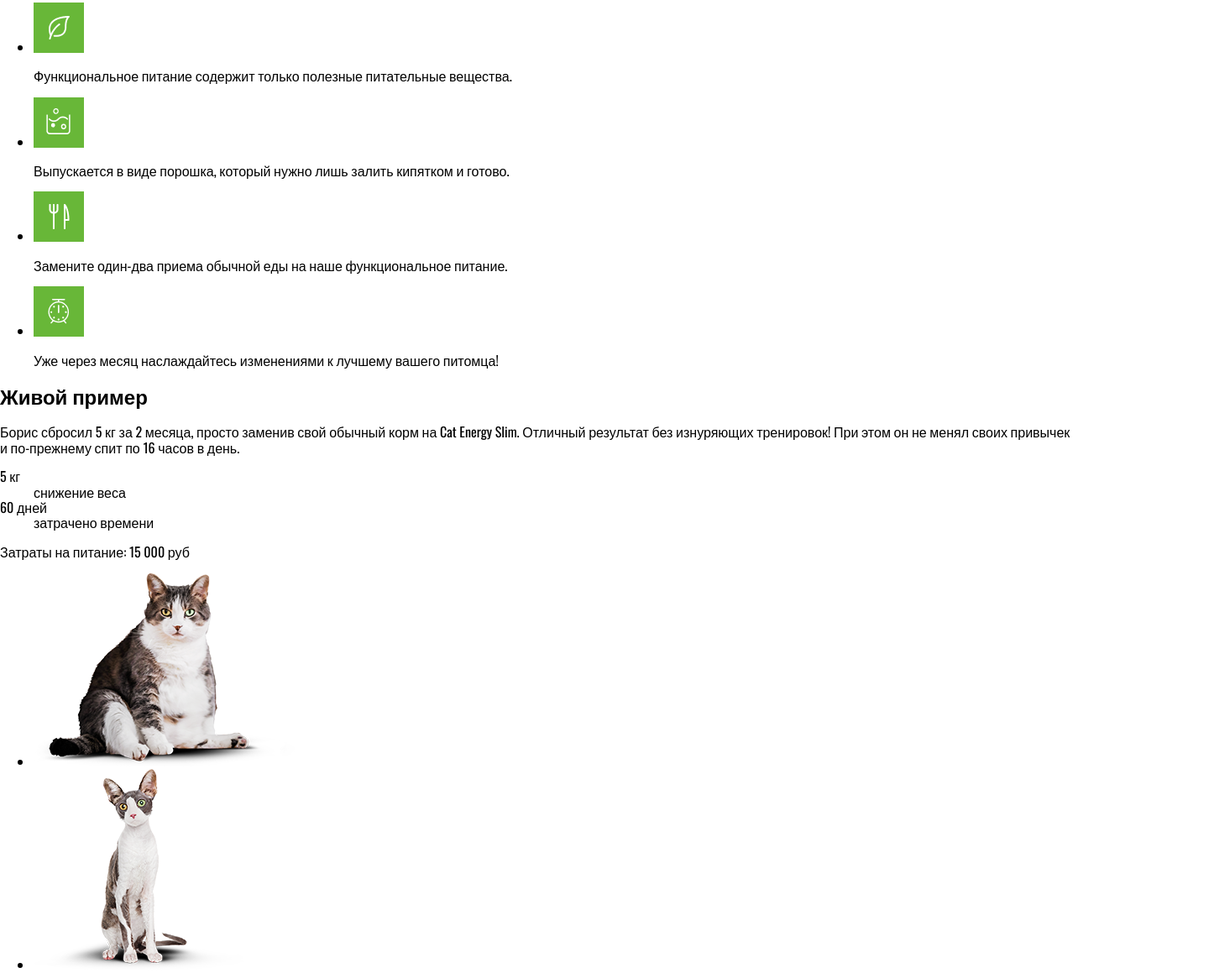
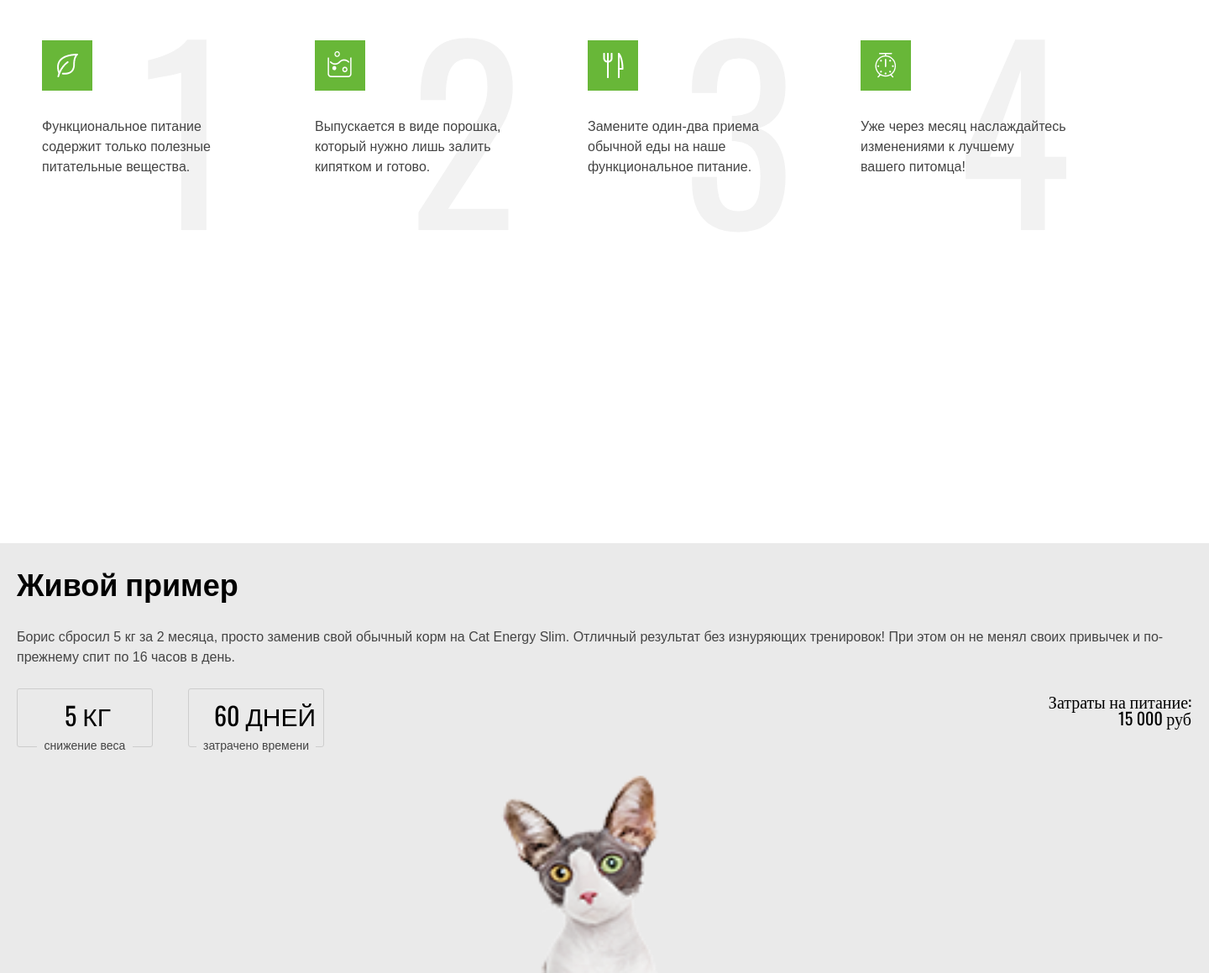
Before and after one commit to Alex-blbl/CatE, a plain HTML site: page index.html in a window 1280 px wide. Shown: the part 1472-2631 px from the top of the page at 84% size, 1440 px wide, since content can reach past the window. Drawn offline with nearby package versions, Linux system fonts and the light colour scheme; files that its build step writes are made by us from their sources.

Commit message:
start section 'live-example' width^tablet

```diff
--- a/assets/sass/blocks/body.scss
+++ b/assets/sass/blocks/body.scss
@@ -20,3 +20,16 @@
         background-position: 558px 143px, top right;
     }
 }
+
+.body-wrapper {
+
+    @media(min-width: $tablet) {
+        width: 768px;
+        margin-left: auto;
+        margin-right: auto;
+    }
+
+    @media(min-width: $desktop) {
+        width: 1440px;
+    }
+}
--- /dev/null
+++ b/assets/sass/blocks/description-list.scss
@@ -0,0 +1,112 @@
+.description-list {
+    list-style: none;
+
+    @media(min-width: $tablet) {
+        display: flex;
+        flex-direction: column;
+        justify-content: space-between;
+        align-content: space-between;
+        flex-wrap: wrap;
+
+        height: 597px;
+
+        margin-left: 30px;
+    }
+
+    @media(min-width: $desktop) {
+        flex-direction: row;
+        align-content: stretch;
+        flex-wrap: nowrap;
+
+        width: 1224px;
+    }
+}
+
+.description-list__item {
+    position: relative;
+
+    display: flex;
+    align-items: center;
+    flex-wrap: wrap;
+
+    margin-bottom: 20px;
+
+    &::after {
+        content: "";
+
+        position: absolute;
+        z-index: -1;
+
+        font-family: "Oswald";
+        font-size: 280px;
+        line-height: 280px;
+        color: #f2f2f2;
+    }
+
+    @media(min-width: $tablet) {
+        flex-direction: column;
+        align-items: flex-start;
+
+        min-width: 230px;
+        max-width: 249px;
+        height: 280px;
+
+        margin-bottom: 0;
+    }
+}
+
+.description-list__item--one::after {
+    @media(min-width: $tablet) {
+        content: "1";
+        left: 118px;
+    }
+}
+
+.description-list__item--two::after {
+    @media(min-width: $tablet) {
+        content: "2";
+        left: 112px;
+    }
+}
+
+.description-list__item--three::after {
+    @media(min-width: $tablet) {
+        content: "3";
+        left: 113px;
+    }
+}
+
+.description-list__item--fourth::after {
+    @media(min-width: $tablet) {
+        content: "4";
+        left: 114px;
+    }
+}
+
+.description-list__img {
+    margin-right: 20px;
+
+    @media(min-width: $tablet) {
+        margin-top: 40px;
+
+    }
+}
+
+.description-list__text {
+    margin: 0;
+
+    min-width: 176px;
+    max-width: 500px;
+
+    @media(min-width: $tablet) {
+        width: 100%;
+
+        margin-top: 31px;
+
+        font-family: "Arial";
+        font-size: 16px;
+        line-height: 24px;
+        font-weight: 400;
+        color: #444;
+    }
+}
--- /dev/null
+++ b/assets/sass/blocks/live-example.scss
@@ -0,0 +1,187 @@
+.live-example {
+    padding-top: 27px;
+
+    background-color: #eaeaea;
+}
+
+.live-example__title {
+    margin: 0;
+    margin-left: 20px;
+
+    font-size: 36px;
+    line-height: 40px;
+}
+
+.live-example__description {
+    margin: 0;
+    margin-left: 20px;
+    margin-right: 21px;
+    margin-top: 33px;
+
+    font-family: "Arial";
+    font-size: 14px;
+    line-height: 18px;
+    color: #444;
+
+    @media(min-width: $tablet) {
+        font-size: 16px;
+        line-height: 24px;
+
+        text-align: left;
+    }
+}
+
+.live-example__result {
+    display: flex;
+    justify-content: space-between;
+    flex-wrap: wrap;
+
+    margin-left: 20px;
+    margin-right: 21px;
+    margin-top: 25px;
+
+    @media(min-width: 420px) {
+        justify-content: space-around;
+    }
+
+    @media(min-width: $tablet) {
+        flex-wrap: nowrap;
+        column-gap: 42px;
+    }
+}
+
+.live-example__item {
+    box-sizing: border-box;
+
+    position: relative;
+
+    width: 124px;
+    height: 54px;
+
+    border: 1px solid #cdcdcd;
+    border-radius: 2px;
+
+    @media(min-width: $tablet) {
+        width: 162px;
+        height: 70px;
+
+        border-radius: 3px;
+    }
+}
+
+.live-example__num {
+    font-size: 24px;
+    line-height: 24px;
+    text-transform: uppercase;
+
+    @media(min-width: $tablet) {
+        font-size: 30px;
+        line-height: 30px;
+    }
+
+    &--mass {
+        position: absolute;
+        left: 45px;
+        top: 10px;
+
+        @media(min-width: $tablet) {
+            left: 56px;
+            top: 16px;
+        }
+    }
+
+    &--days {
+        position: absolute;
+        left: 25px;
+        top: 10px;
+
+        @media(min-width: $tablet) {
+            left: 30px;
+            top: 16px;
+        }
+    }
+}
+
+.live-example__text {
+    box-sizing: border-box;
+    width: 87px;
+
+    padding-left: 14px;
+    padding-right: 14px;
+    margin: 0;
+
+    font-family: "Arial";
+    font-size: 12px;
+    line-height: 12px;
+    text-align: center;
+    color: #444;
+
+    @media(min-width: $tablet) {
+        width: 114px;
+        padding-left: 7px;
+        padding-right: 7px;
+
+        font-size: 14px;
+        line-height: 14px;
+    }
+
+    &--mass {
+        position: absolute;
+        z-index: 1;
+        top: 41px;
+        left: 18px;
+
+        background-color: #eaeaea;
+
+        @media(min-width: $tablet) {
+            left: 23px;
+            top: 60px;
+        }
+    }
+
+    &--days {
+        position: absolute;
+        z-index: 1;
+        top: 41px;
+        left: 18px;
+
+        background-color: #eaeaea;
+
+        @media(min-width: $tablet) {
+            width: 142px;
+
+            left: 9px;
+            top: 60px;
+        }
+    }
+}
+
+.live-example__expenses {
+    width: 100%;
+    margin: 0;
+    margin-top: 34px;
+
+    text-align: center;
+
+    font-family: "Oswald";
+    font-size: 14px;
+    line-height: 20px;
+    color: #000;
+
+    @media(min-width: $tablet) {
+        width: 174px;
+        height: 56px;
+
+        margin: 0;
+        margin-left: auto;
+        margin-top: 5px;
+
+        font-size: 20px;
+        line-height: 20px;
+        text-align: right;
+    }
+}
+
+.live-example__slider {
+    margin-top: 34px;
+}
--- a/assets/sass/blocks/nutrition-list.scss
+++ b/assets/sass/blocks/nutrition-list.scss
@@ -1,6 +1,10 @@
 .nutrition-program__list {
     margin-left: 110px;
     margin-right: 110px;
+
+    @media(min-width: $desktop) {
+        margin: 0;
+    }
 }
 
 .nutritoin-list {
@@ -36,7 +40,11 @@
 
 .nutrition-list__header {
     position: relative;
-    margin-left: 21px;
+    margin-left: 41px;
+
+    @media(min-width: $tablet) {
+        margin-left: 53px;
+    }
 
     @media(min-width: $desktop) {
         margin-left: 5.61%;
@@ -68,7 +76,7 @@
     height: 53px;
 
     position: absolute;
-    left: 0;
+    left: -20px;
     top: -7px;
 
     background-image: url("../img/cat_back-slim-mobile.png");
@@ -106,7 +114,7 @@
 
         position: absolute;
         top: 0;
-        left: 0;
+        left: -27px;
 
         background-image: url("../img/cat_back-pro-mobile.png");
 
@@ -115,7 +123,7 @@
             height: 200px;
 
             top: 14px;
-            left: 60.5%;
+            left: 57.5%;
 
             background-image: none;
             background-image: url("../img/cat_back-pro-tablet.png");
@@ -140,6 +148,7 @@
 
 .nutrition-list__text {
     margin-top: 29px;
+    margin-left: 19px;
     margin-right: 34px;
     margin-bottom: 0;
 
@@ -169,7 +178,10 @@
 }
 
 .nutrition-text--slim {
-    width: 53.24%;
+    // width: 53.24%;
+    @media(min-width: $tablet) {
+        width: 377px;
+    }
 
     @media(min-width: $desktop) {
         width: 81.92%;
@@ -177,7 +189,12 @@
 }
 
 .nutrition-text--pro {
-    width: 48.3%;
+    // width: 48.3%;
+    min-width: 227px;
+
+    @media(min-width: $tablet) {
+        width: 342px;
+    }
 
     @media(min-width: $desktop) {
         width: 80.17%;
@@ -187,7 +204,8 @@
 .nutrition-list__line {
     margin-top: 23px;
     margin-bottom: 18px;
-    margin-right: 21px;
+    margin-left: 19px;
+    margin-right: 23px;
 
     @media(min-width: $tablet) {
         display: none;
@@ -198,11 +216,13 @@
     display: inline-block;
     position: relative;
 
+    margin-left: 18px;
+
     &::after {
         content: "";
         position: absolute;
         right: -39px;
-        top: 6px;
+        top: 2px;
 
         width: 24px;
         height: 12px;
--- a/assets/sass/blocks/nutrition-program.scss
+++ b/assets/sass/blocks/nutrition-program.scss
@@ -1,12 +1,11 @@
 .nutrition-program__list {
     display: flex;
     flex-direction: column;
+    align-items: center;
 
     margin: 0;
     padding: 0;
     margin-top: 22px;
-    margin-left: 3.90%;
-    margin-right: 3.90%;
 
     @media(min-width: $desktop) {
         flex-direction: row;
--- /dev/null
+++ b/assets/sass/blocks/slider.scss
@@ -0,0 +1,80 @@
+.slider__list {
+    display: flex;
+    justify-content: center;
+    flex-wrap: wrap;
+
+    width: 320px;
+
+    padding: 0;
+    margin: 0;
+    margin-left: auto;
+    margin-right: auto;
+    list-style: none;
+}
+
+.slider__item {
+    display: none;
+
+    &--active {
+        display: block;
+    }
+}
+
+.slider__img {
+    @media(min-width: $tablet) {
+        width: 708px;
+        height: 620px;
+    }
+}
+
+.slider__buttons {
+    display: flex;
+    justify-content: space-around;
+    align-items: center;
+
+    margin-left: auto;
+    margin-right: auto;
+
+    width: 228px;
+    height: 40px;
+}
+
+.slider__link {
+    text-decoration: none;
+    color: #000;
+    text-transform: uppercase;
+    font-family: "Oswald";
+    font-size: 16px;
+    line-height: 20px;
+}
+
+.slider__line {
+    box-sizing: border-box;
+
+    width: 84px;
+    height: 14px;
+
+    border: 1px solid #cdcdcd;
+    border-radius: 6px;
+
+    background-color: white;
+}
+
+.slider__pipe {
+    width: 35px;
+    height: 6px;
+
+    margin-top: 3px;
+
+    border-radius: 6px;
+
+    background-color: #68B738;
+}
+
+.pipe-before {
+    margin-left: 5px;
+}
+
+.pipe-after {
+    margin-left: 42px;
+}
--- /dev/null
+++ b/assets/sass/blocks/work-description.scss
@@ -0,0 +1,33 @@
+.work-description {
+    margin-left: 20px;
+    margin-right: 20px;
+    margin-bottom: 42px;
+}
+
+.work-description__wrapper {
+    @media(min-width: 548px) {
+        @media(max-width: $tablet) {
+            width: 548px;
+            margin-left: auto;
+            margin-right: auto;
+        }
+    }
+}
+
+.description-title {
+    font-weight: 400;
+    font-size: 36px;
+    line-height: 40px;
+}
+
+.work-description__list {
+    margin: 0;
+    padding: 0;
+}
+
+.work-description__title {
+    @media(min-width: $tablet) {
+        margin-left: 30px;
+        margin-top: 25px;
+    }
+}
--- a/assets/sass/style.scss
+++ b/assets/sass/style.scss
@@ -14,3 +14,7 @@
 @import "blocks/nutrition-program.scss";
 @import "blocks/nutrition-list.scss";
 @import "blocks/line.scss";
+@import "blocks/work-description.scss";
+@import "blocks/description-list.scss";
+@import "blocks/live-example.scss";
+@import "blocks/slider.scss";
--- a/index.html
+++ b/index.html
@@ -11,7 +11,7 @@
     <link rel="stylesheet" href="assets/css/style.min.css">
     <title>Магазин функционального питания для котов</title>
 </head>
-<body class="body">
+<body class="body body-wrapper">
 
     <header class="page-header">
 
@@ -86,12 +86,12 @@
         </section>
 
 
-        <section class="work-description">
+        <section class="work-description work-description__wrapper">
 
-            <h2 class="work-description__title title">Как это работает</h2>
+            <h2 class="work-description__title description-title title">Как это работает</h2>
 
             <ul class="work-description__list description-list">
-                <li class="description-list__item">
+                <li class="description-list__item description-list__item--one ">
                     <img class="description-list__img" src="assets/img/functional.png" alt="" width="60" height="60">
                     <p class="description-list__text">
                         Функциональное питание
@@ -99,7 +99,7 @@
                         питательные вещества.
                     </p>
                 </li>
-                <li class="description-list__item">
+                <li class="description-list__item description-list__item--two">
                     <img class="description-list__img" src="assets/img/powder.png" alt="" width="60" height="60">
                     <p class="description-list__text">
                         Выпускается в виде порошка,
@@ -107,18 +107,19 @@
                         кипятком и готово.
                     </p>
                 </li>
-                <li class="description-list__item">
+                <li class="description-list__item description-list__item--three">
                     <img class="description-list__img" src="assets/img/eat.png" alt="" width="60" height="60">
                     <p class="description-list__text">
                         Замените один-два приема
                         обычной еды на наше
                         функциональное питание.
                     </p>
+
                 </li>
-                <li class="description-list__item">
+                <li class="description-list__item description-list__item--fourth">
                     <img class="description-list__img" src="assets/img/time.png" alt="" width="60" height="60">
                     <p class="description-list__text">
-                        Уже через месяц наслаждайтесь изменениями к лучшему вашего питомца!
+                        Уже через месяц наслаждайтесь изменениями к лучшему <br>вашего питомца!
                     </p>
                 </li>
             </ul>
@@ -129,7 +130,7 @@
         <section class="live-example">
 
             <h2 class="live-example__title title">Живой пример</h2>
-            <p class="live-example__text">
+            <p class="live-example__description">
                 Борис сбросил 5 кг за 2 месяца, просто заменив свой обычный корм на Cat Energy Slim.
                 Отличный результат без изнуряющих тренировок!
                 При этом он не менял своих привычек и по-прежнему спит по 16 часов в день.
@@ -137,32 +138,33 @@
 
             <dl class="live-example__result">
                 <div class="live-example__item">
-                    <dt class="live-example__total-num">5 кг</dt>
-                    <dd class="live-example__total-text">снижение веса</dd>
+                    <dt class="live-example__num live-example__num--mass">5 кг</dt>
+                    <dd class="live-example__text live-example__text--mass">снижение веса</dd>
                 </div>
                 <div class="live-example__item">
-                    <dt class="live-example__total-num">60 дней</dt>
-                    <dd class="live-example__total-text">затрачено времени</dd>
+                    <dt class="live-example__num live-example__num--days">60 дней</dt>
+                    <dd class="live-example__text live-example__text--days">затрачено времени</dd>
                 </div>
+
+                <p class="live-example__expenses">Затраты на питание: 15 000 руб</p>
             </dl>
-
-            <p class="live-example__description">Затраты на питание: 15 000 руб</p>
 
             <div class="live-example__slider slider">
                 <ul class="slider__list">
                     <li class="slider__item">
                         <img class="slider__img slide-before" src="assets/img/before-mobile.png" alt="" width="311" height="232">
                     </li>
-                    <li class="slider__item">
+                    <li class="slider__item slide-after slider__item--active">
                         <img class="slider__img slide-after" src="assets/img/after-mobile.png" alt="" width="251" height="240">
                     </li>
                 </ul>
 
                 <div class="slider__buttons">
-                    <a class="slider__before" href="#"></a>
-                    <div class="slider__line"></div>
-                    <div class="slider__pipe"></div>
-                    <a class="slider__after" href="#"></a>
+                    <a class="slider__link link-before" href="#">Было</a>
+                    <div class="slider__line">
+                        <div class="slider__pipe pipe-after"></div>
+                    </div>
+                    <a class="slider__link link-after" href="#">Стало</a>
                 </div>
             </div>
 
```
Also changed, not shown: assets/img/image_cats_tablet.png (added).
